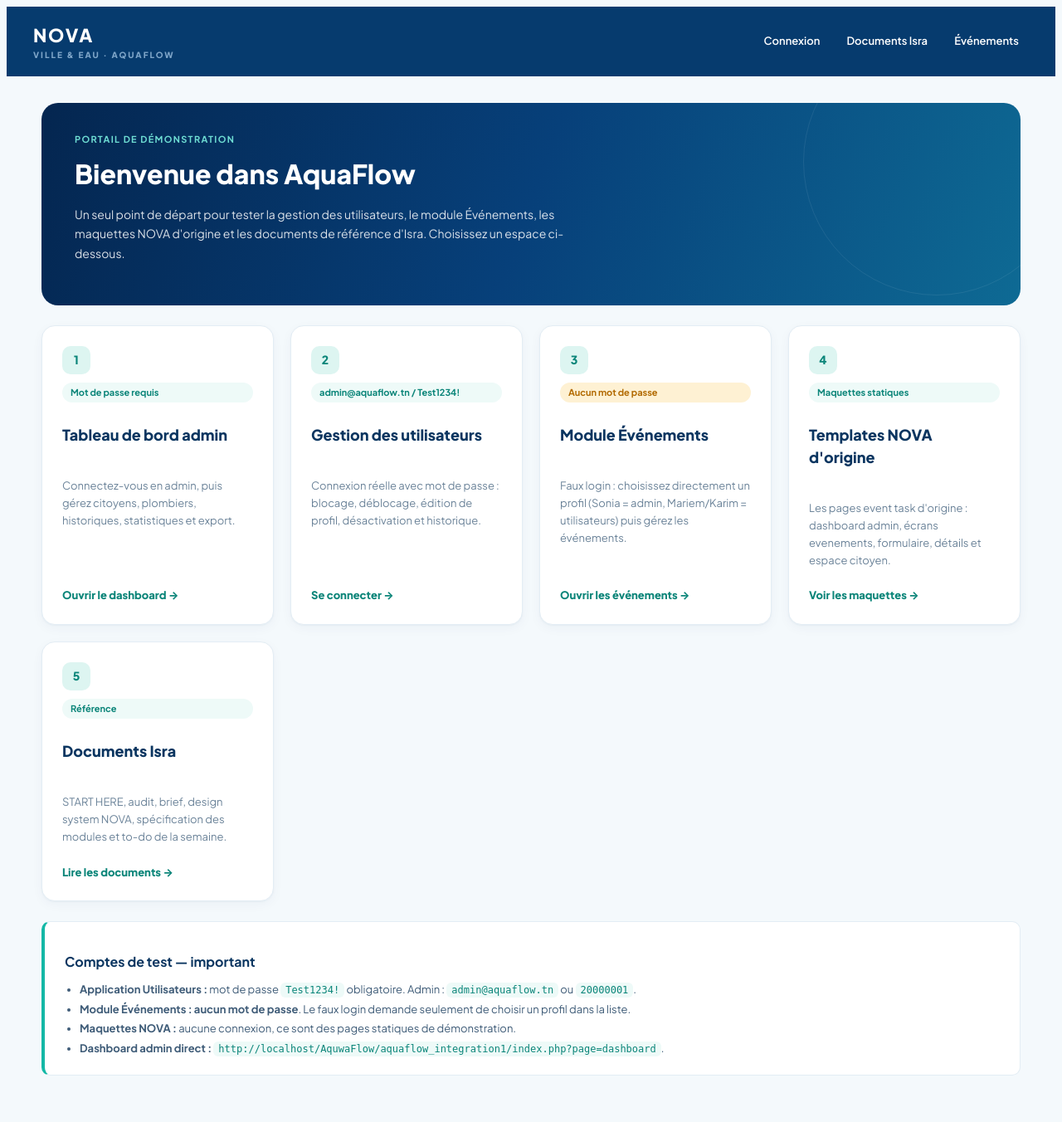
After one commit to zayneb-gharbi/Esprit-PIDEV-2A3-2026-AquaFlow, a PHP site: page /aquaflow-events/ in a window 1280 px wide. The commit adds this page. Shown: the whole page at 83% size. Run offline with PHP 8.4, Linux system fonts and the light colour scheme.

Commit message:
feat(ui): add portal homepage and role-aware admin dashboard

```diff
--- a/aquaflow_integration1/app/routes.php
+++ b/aquaflow_integration1/app/routes.php
@@ -3,6 +3,7 @@
 $routes = [
     'signin'  => 'SigninController',
     'signup'  => 'SignupController',
+    'dashboard' => 'DashboardController',
     'profile' => 'ProfileController',
     'profile-edit' => 'ProfileEditController',
     'admin'   => 'AdminController',
--- /dev/null
+++ b/index.php
@@ -0,0 +1,206 @@
+<?php
+/**
+ * Portail d'entree unique AquaFlow / NOVA.
+ * Rend tous les livrables accessibles depuis une seule page et clarifie
+ * quels comptes demandent un mot de passe et lesquels n'en demandent pas.
+ */
+?>
+<!DOCTYPE html>
+<html lang="fr">
+<head>
+    <meta charset="UTF-8">
+    <meta name="viewport" content="width=device-width, initial-scale=1.0">
+    <title>AquaFlow — Portail des espaces</title>
+    <link rel="preconnect" href="https://fonts.googleapis.com">
+    <link rel="preconnect" href="https://fonts.gstatic.com" crossorigin>
+    <link href="https://fonts.googleapis.com/css2?family=Plus+Jakarta+Sans:wght@400;500;600;700;800&display=swap" rel="stylesheet">
+    <link rel="stylesheet" href="aquaflow_integration1/app/Views/assets/css/nova.css">
+    <style>
+        .portal-topbar {
+            background: var(--navy-900);
+            color: #fff;
+            padding: 18px 32px;
+            display: flex;
+            align-items: center;
+            justify-content: space-between;
+            gap: 16px;
+            flex-wrap: wrap;
+        }
+        .portal-brand { font-size: 22px; font-weight: 800; letter-spacing: .08em; }
+        .portal-brand small {
+            display: block;
+            font-size: 10px;
+            letter-spacing: .2em;
+            color: #7FA6C9;
+            text-transform: uppercase;
+        }
+        .portal-topbar nav { display: flex; gap: 8px; flex-wrap: wrap; }
+        .portal-topbar nav a {
+            color: #fff;
+            padding: 8px 12px;
+            border-radius: var(--r-md);
+            font-size: 13px;
+            font-weight: 600;
+        }
+        .portal-topbar nav a:hover { background: rgba(255,255,255,.08); }
+
+        .portal-main { max-width: 1180px; margin: 0 auto; padding: 32px 24px 48px; }
+
+        .portal-hero {
+            background: var(--hero-gradient);
+            color: #fff;
+            border-radius: var(--r-xl);
+            padding: 36px 40px;
+            margin-bottom: 24px;
+            position: relative;
+            overflow: hidden;
+        }
+        .portal-hero::before {
+            content: "";
+            position: absolute;
+            width: 320px; height: 320px;
+            right: -60px; top: -90px;
+            border: 1px solid rgba(255,255,255,.08);
+            border-radius: 50%;
+        }
+        .portal-hero h1 { color: #fff; font-size: 32px; font-weight: 800; margin: 8px 0; }
+        .portal-hero p { color: rgba(255,255,255,.85); max-width: 640px; font-size: 14px; line-height: 1.7; }
+        .portal-eyebrow { color: var(--teal-300); font-size: 11px; font-weight: 700; letter-spacing: .12em; text-transform: uppercase; }
+
+        .portal-grid {
+            display: grid;
+            grid-template-columns: repeat(auto-fit, minmax(260px, 1fr));
+            gap: 20px;
+            margin-bottom: 24px;
+        }
+        .portal-card {
+            background: var(--surface);
+            border: 1px solid var(--border);
+            border-radius: var(--r-lg);
+            box-shadow: var(--shadow-card);
+            padding: 24px;
+            display: flex;
+            flex-direction: column;
+            gap: 10px;
+            color: var(--ink-700);
+            transition: border-color .15s ease, transform .15s ease;
+        }
+        .portal-card:hover { border-color: var(--teal-500); transform: translateY(-2px); }
+        .portal-card .num {
+            width: 34px; height: 34px;
+            border-radius: 10px;
+            background: var(--teal-100);
+            color: var(--teal-700);
+            display: flex; align-items: center; justify-content: center;
+            font-weight: 800;
+        }
+        .portal-card h2 { font-size: 18px; font-weight: 800; color: var(--ink-900); }
+        .portal-card p { font-size: 13px; line-height: 1.6; color: var(--ink-500); flex: 1; }
+        .portal-card .cta { color: var(--teal-700); font-weight: 800; font-size: 13px; }
+        .portal-card .tag {
+            display: inline-block;
+            padding: 4px 10px;
+            border-radius: var(--r-pill);
+            background: var(--teal-50);
+            color: var(--teal-700);
+            font-size: 11px;
+            font-weight: 700;
+        }
+        .portal-card .tag.warn { background: var(--st-pending-bg); color: var(--st-pending-fg); }
+
+        .portal-note {
+            background: var(--surface);
+            border: 1px solid var(--border);
+            border-left: 4px solid var(--teal-500);
+            border-radius: var(--r-md);
+            padding: 20px 24px;
+        }
+        .portal-note h3 { font-size: 16px; color: var(--ink-900); margin-bottom: 10px; }
+        .portal-note ul { margin: 0; padding-left: 18px; color: var(--ink-700); font-size: 13px; line-height: 1.8; }
+        .portal-note code {
+            background: var(--teal-50);
+            color: var(--teal-700);
+            padding: 2px 6px;
+            border-radius: 6px;
+            font-size: 12px;
+        }
+        @media (max-width: 768px) {
+            .portal-hero { padding: 28px 24px; }
+            .portal-hero h1 { font-size: 26px; }
+        }
+    </style>
+</head>
+<body>
+<header class="portal-topbar">
+    <div class="portal-brand">NOVA<small>Ville &amp; Eau · AquaFlow</small></div>
+    <nav>
+        <a href="aquaflow_integration1/index.php?page=signin">Connexion</a>
+        <a href="aquaflow_integration1/docs.php">Documents Isra</a>
+        <a href="http://localhost/aquaflow-events/aquaflow-events/dev_stubs/login_stub.php">Événements</a>
+    </nav>
+</header>
+
+<main class="portal-main">
+    <section class="portal-hero">
+        <div class="portal-eyebrow">Portail de démonstration</div>
+        <h1>Bienvenue dans AquaFlow</h1>
+        <p>
+            Un seul point de départ pour tester la gestion des utilisateurs, le module Événements,
+            les maquettes NOVA d'origine et les documents de référence d'Isra. Choisissez un espace ci-dessous.
+        </p>
+    </section>
+
+    <section class="portal-grid">
+        <a class="portal-card" href="aquaflow_integration1/index.php?page=dashboard">
+            <span class="num">1</span>
+            <span class="tag">Mot de passe requis</span>
+            <h2>Tableau de bord admin</h2>
+            <p>Connectez-vous en admin, puis gérez citoyens, plombiers, historiques, statistiques et export.</p>
+            <span class="cta">Ouvrir le dashboard →</span>
+        </a>
+
+        <a class="portal-card" href="aquaflow_integration1/index.php?page=signin">
+            <span class="num">2</span>
+            <span class="tag">admin@aquaflow.tn / Test1234!</span>
+            <h2>Gestion des utilisateurs</h2>
+            <p>Connexion réelle avec mot de passe : blocage, déblocage, édition de profil, désactivation et historique.</p>
+            <span class="cta">Se connecter →</span>
+        </a>
+
+        <a class="portal-card" href="http://localhost/aquaflow-events/aquaflow-events/dev_stubs/login_stub.php">
+            <span class="num">3</span>
+            <span class="tag warn">Aucun mot de passe</span>
+            <h2>Module Événements</h2>
+            <p>Faux login : choisissez directement un profil (Sonia = admin, Mariem/Karim = utilisateurs) puis gérez les événements.</p>
+            <span class="cta">Ouvrir les événements →</span>
+        </a>
+
+        <a class="portal-card" href="http://localhost/AquwaFlowMd/Views/pages/admin/index.php">
+            <span class="num">4</span>
+            <span class="tag">Maquettes statiques</span>
+            <h2>Templates NOVA d'origine</h2>
+            <p>Les pages event task d'origine : dashboard admin, écrans evenements, formulaire, détails et espace citoyen.</p>
+            <span class="cta">Voir les maquettes →</span>
+        </a>
+
+        <a class="portal-card" href="aquaflow_integration1/docs.php">
+            <span class="num">5</span>
+            <span class="tag">Référence</span>
+            <h2>Documents Isra</h2>
+            <p>START HERE, audit, brief, design system NOVA, spécification des modules et to-do de la semaine.</p>
+            <span class="cta">Lire les documents →</span>
+        </a>
+    </section>
+
+    <section class="portal-note">
+        <h3>Comptes de test — important</h3>
+        <ul>
+            <li><strong>Application Utilisateurs :</strong> mot de passe <code>Test1234!</code> obligatoire. Admin : <code>admin@aquaflow.tn</code> ou <code>20000001</code>.</li>
+            <li><strong>Module Événements :</strong> <strong>aucun mot de passe</strong>. Le faux login demande seulement de choisir un profil dans la liste.</li>
+            <li><strong>Maquettes NOVA :</strong> aucune connexion, ce sont des pages statiques de démonstration.</li>
+            <li><strong>Dashboard admin direct :</strong> <code>http://localhost/AquwaFlow/aquaflow_integration1/index.php?page=dashboard</code>.</li>
+        </ul>
+    </section>
+</main>
+</body>
+</html>
```
Also changed, not shown: aquaflow_integration1/app/Controllers/DashboardController.php (added, +36 -0 lines), aquaflow_integration1/app/Views/assets/css/nova.css (+86 -0 lines), aquaflow_integration1/app/Views/pages/dashboard.php (added, +100 -0 lines), aquaflow_integration1/app/Views/partials/header.php (+7 -1 lines), aquaflow_integration1/README_ISRA_USER_MANAGEMENT.md.
